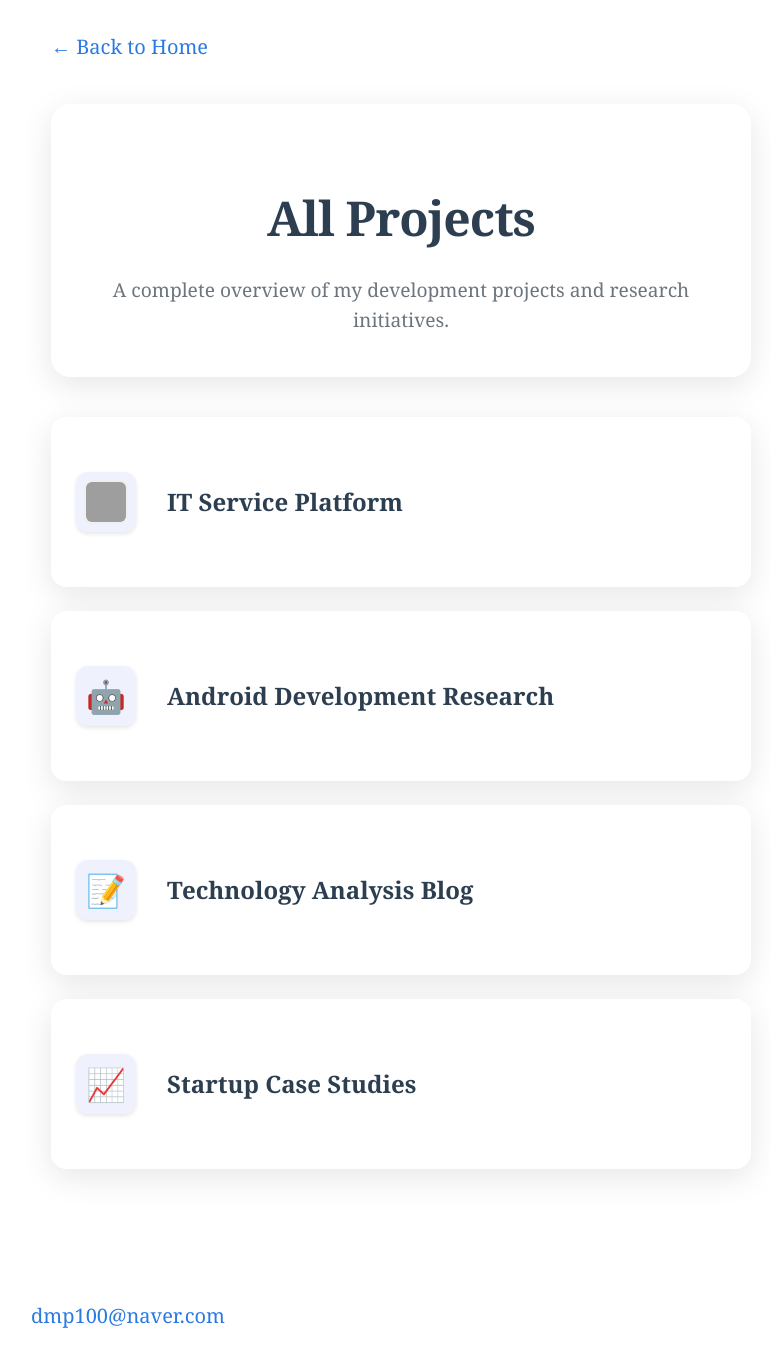
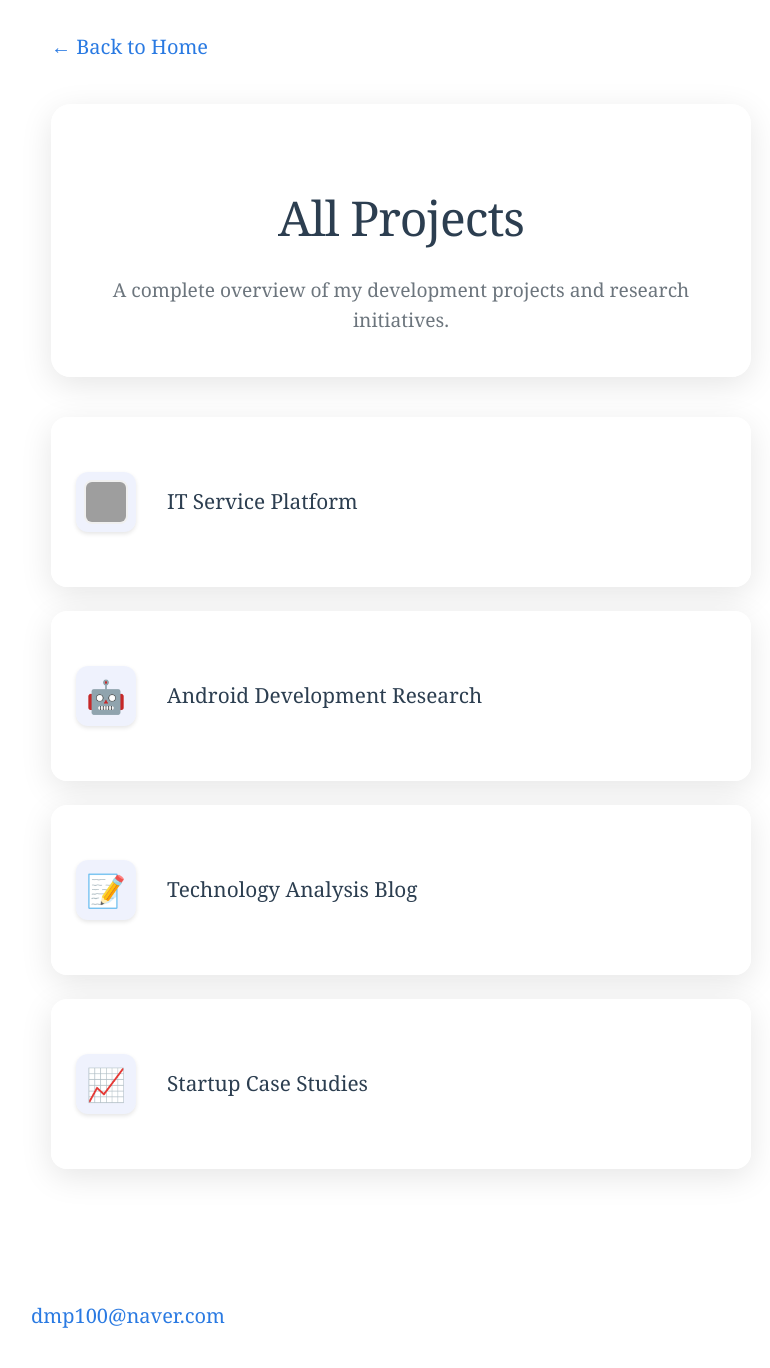
Before and after one commit to dmp100/dmp100.github.io, a Jekyll site: the page built from all-projects.md, in a window 1280 px wide. Shown: the whole page, without its empty margins (239-1009 px from the left). Built offline with Jekyll 4.4.1, drawn with Linux system fonts in a browser that asks for light colours; nearby versions of some CDN libraries; grey boxes are pictures that could not be loaded.

Commit message:
Update main.scss

```diff
--- a/assets/css/main.scss
+++ b/assets/css/main.scss
@@ -129,7 +129,7 @@ sitemap: false
 
 .projects-title {
   font-size: 3rem !important;
-  font-weight: 700 !important;
+  font-weight: 400 !important;
   margin-bottom: 16px !important;
   color: #2c3e50 !important;
 }
@@ -140,6 +140,7 @@ sitemap: false
   max-width: 600px !important;
   margin: 0 auto !important;
   line-height: 1.6 !important;
+  font-weight: 400 !important;
 }
 
 .projects-grid {
@@ -189,8 +190,8 @@ sitemap: false
 }
 
 .project-name {
-  font-size: 1.5rem !important;
-  font-weight: 600 !important;
+  font-size: 1.3rem !important;
+  font-weight: 400 !important;
   color: #2c3e50 !important;
   margin: 0 !important;
 }
@@ -208,7 +209,7 @@ sitemap: false
   }
 
   .projects-title {
-    font-size: 2.5rem !important;
+    font-size: 2.2rem !important;
   }
 
   .projects-header {
```
